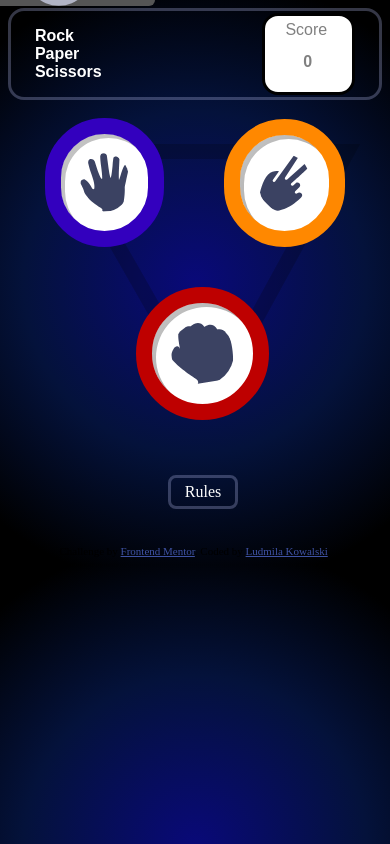
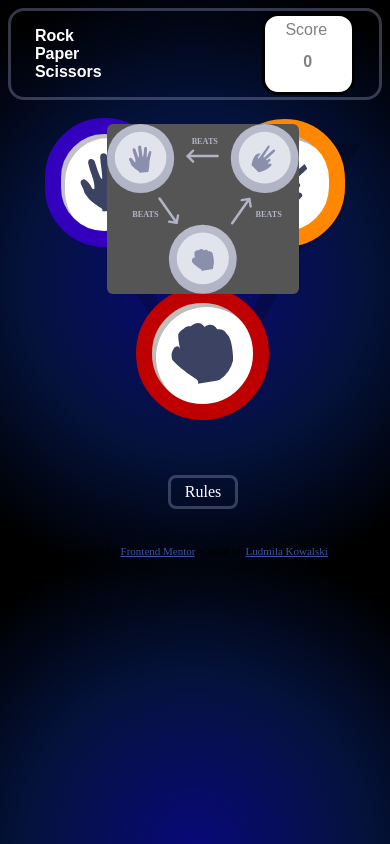
Before and after one commit to LudmilaKowalski/Rock, a plain HTML site: page index.html in a window 390 px wide. Both pictures are taken after a click on the element "Rules". Drawn offline with Linux system fonts and the light colour scheme.

Commit message:
Final Post

```diff
--- a/assets/style2.css
+++ b/assets/style2.css
@@ -358,8 +358,8 @@ z-index: 4;
     text-align: center;
     border-radius: 6px;
     position: absolute;
-    margin-left:-15rem;
-    margin-bottom: 20rem;
+    margin-left:-6rem;
+    margin-bottom: 2rem;
     z-index: 2;
     bottom: 650%;
     left: 50%;
```
